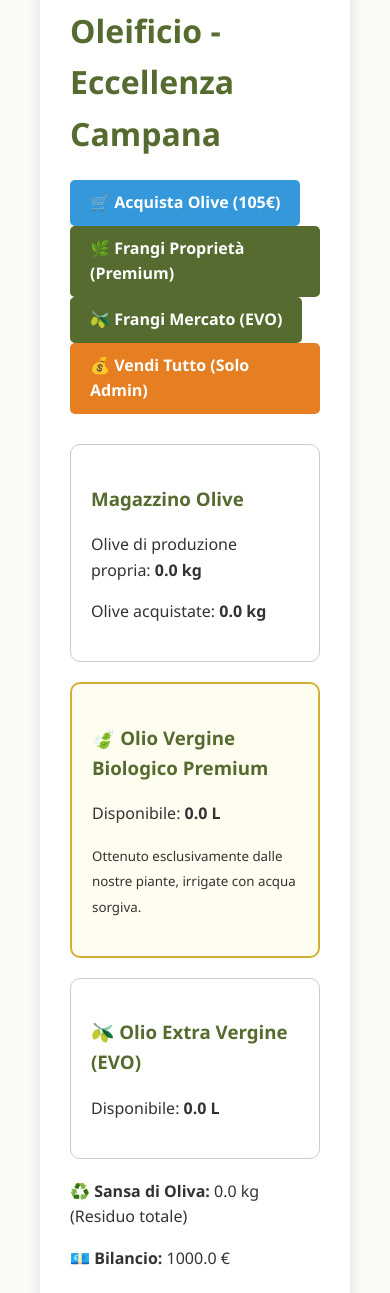
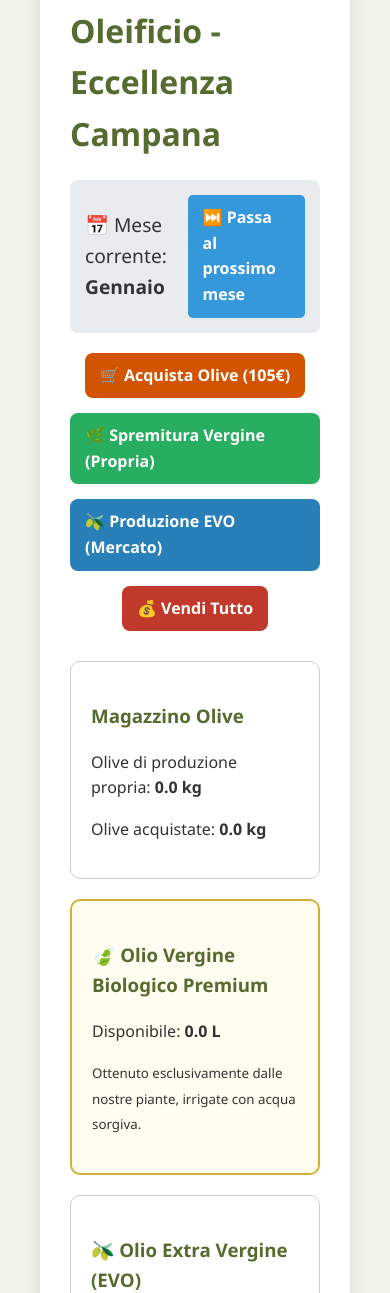
Before and after one commit to Natalia-Stradaeva/Oil-production-management, a Flask app: page /status in a window 390 px wide. Shown: the part 184-1477 px from the top of the page. Run offline with Flask 3, Linux system fonts and the light colour scheme; a user stored in the database is signed in; data that the repository does not hold is empty.

Commit message:
Feature: implement November harvest with random yield logic; rename oil types to Virgin and EVO; enhance UI with olive-themed styling and responsive buttons

```diff
--- a/app.py
+++ b/app.py
@@ -2,11 +2,11 @@ import random
 from flask import Flask, render_template, redirect, url_for, flash, request
 from datetime import datetime
 from models import db, Stock, Plantation, HarvestHistory, User
-from services.oil_logic import calculate_yield
+from services.oil_logic import calculate_yield, get_random_harvest
 from utils.validators import (
     can_afford, has_resources,
     COST_BUY_OLIVES, COST_PRODUCTION_BATCH,
-    PRICE_VIRGIN, PRICE_EXTRA, PRICE_SANSA
+    PRICE_VIRGIN, PRICE_EVO, PRICE_SANSA
 )
 from flask_login import (LoginManager, UserMixin,
      login_user, login_required,
@@ -101,9 +101,9 @@ def buy():
     return redirect(url_for('status'))
 
 
-@app.route('/produce_premium')
+@app.route('/produce_virgin')
 @login_required # Solo utenti loggati possono produrre
-def produce_premium():
+def produce_virgin():
     s = Stock.query.first()
     batch_size = 100
     if has_resources(s.olives_own, batch_size) and can_afford(s.money, COST_PRODUCTION_BATCH):
@@ -118,7 +118,7 @@ def produce_premium():
         # la storia del raccolto
         new_event = HarvestHistory(
             date=datetime.now().strftime('%d.%m.%Y'),
-            olive_type="Premium (Own)",
+            olive_type="Vergine (Propria)",
             quantity=batch_size,
             oil_produced=oil
         )
@@ -162,7 +162,7 @@ def produce_evo():
 def sell():
     s = Stock.query.first()
     # calcogliamo con constanti da utils
-    income_oil = (s.oil_extra * PRICE_EXTRA) + (s.oil_virgin * PRICE_VIRGIN)
+    income_oil = (s.oil_extra * PRICE_EVO) + (s.oil_virgin * PRICE_VIRGIN)
     income_sansa = (s.sansa * PRICE_SANSA)
 
     total_income = income_oil + income_sansa
@@ -174,6 +174,28 @@ def sell():
         db.session.commit()
     return redirect(url_for('status'))
 
+@app.route('/next_month')
+@login_required
+def next_month():
+    p = Plantation.query.first()
+    s = Stock.query.first()
+
+    # 1. Aumentiamo il mese
+    p.current_month += 1
+    if p.current_month > 12:
+        p.current_month = 1 # Torna a gennaio
+
+    # 2. Logica di raccolta (Novembre = 11)
+    if p.current_month == 11:
+        new_olives = get_random_harvest(p.size_hectares)
+        s.olives_own += new_olives
+        flash(f"È novembre! Raccolti {new_olives} kg di olive proprie!", "success")
+
+    # 3. Spese mensili (irrigazione)
+    s.money -= p.irrigation_cost
+
+    db.session.commit()
+    return redirect(url_for('status'))
 
 
 
--- a/models.py
+++ b/models.py
@@ -13,6 +13,7 @@ class User(db.Model, UserMixin):
 class Plantation(db.Model):
     id = db.Column(db.Integer, primary_key=True)
     size_hectares = db.Column(db.Float, default=10.0)    # 10 piantagione propria
+    current_month = db.Column(db.Integer, default=1) # 1-12 per rappresentare i mesi
     irrigation_cost = db.Column(db.Float, default=500.0) # Costo dell'irrigazione per stagione
     workers_salary = db.Column(db.Float, default=2000.0) # Costo del salario dei lavoratori in novembre
     harvest_amount = db.Column(db.Float, default=0.0)    # Quantità di olive raccolte (in novembre)
--- a/templates/base.html
+++ b/templates/base.html
@@ -6,7 +6,7 @@
     <title>{% block title %}Oleificio Natasha{% endblock %}</title>
     <link rel="stylesheet" href="{{ url_for('static', filename='css/style.css') }}">
 </head>
-<body>
+<body style="background-color: #f1f3eb;">
     <header style="display: flex;
                    justify-content: space-between;
                    align-items: center;
--- a/templates/status.html
+++ b/templates/status.html
@@ -6,13 +6,96 @@
 {% block content %}
     <h1>Gestione Oleificio - Eccellenza Campana</h1>
 
-        <div class="actions" style="margin-bottom: 30px;">
-            <a href="/buy" class="btn btn-buy">🛒 Acquista Olive (105€)</a>
-            <a href="/produce_premium" class="btn btn-produce">🌿 Frangi Proprietà (Premium)</a>
-            <a href="/produce_evo" class="btn btn-produce">🫒 Frangi Mercato (EVO)</a>
+    <div class="calendar-card" style="
+        background: #e9ecef;
+        padding: 15px;
+        border-radius: 8px;
+        margin-bottom: 20px;
+        display: flex;
+        justify-content: space-between;
+        align-items: center;
+    ">
+        <div>
+            <span style="font-size: 1.2em;">
+                📅 Mese corrente:
+                <strong>
+                    {% set mesi = ["Gennaio", "Febbraio", "Marzo",
+                    "Aprile", "Maggio", "Giugno", "Luglio", "Agosto",
+                     "Settembre", "Ottobre", "Novembre", "Dicembre"] %}
+                    {{ mesi[land.current_month - 1] }}
+                </strong>
+            </span>
+        </div>
+        <a href="/next_month" class="btn" style="
+            background-color: #3498db;
+            color: white;
+            text-decoration: none;
+            padding: 10px 15px;
+            border-radius: 5px;
+        ">
+            ⏭️ Passa al prossimo mese
+        </a>
+    </div>
+
+    {# Blocco per la visualizzazione delle notifiche (messaggi flash) #}
+    {% with messages = get_flashed_messages(with_categories=true) %}
+        {% if messages %}
+            {% for category, message in messages %}
+                <div style="
+                    padding: 10px;
+                    margin-bottom: 20px;
+                    border-radius: 5px;
+                    background-color: {% if category == 'success' %}#d4edda{% else %}#f8d7da{% endif %};
+                    color: {% if category == 'success' %}#155724{% else %}#721c24{% endif %};
+                ">
+                    {{ message }}
+                </div>
+            {% endfor %}
+        {% endif %}
+    {% endwith %}
+
+    <div class="actions" style=
+                        "margin-bottom: 30px;
+                        display: flex;
+                        justify-content: center;
+                        gap: 15px;
+                         flex-wrap: wrap;">
+        <a href="/buy" class="btn" style=
+                                   "background-color: #d35400;
+                                    color: white;
+                                    padding: 10px 15px;
+                                     border-radius: 8px;
+                                     text-decoration: none;">
+            🛒 Acquista Olive (105€)
+        </a>
+
+        <a href="/produce_virgin" class="btn" style=
+                                            "background-color: #27ae60;
+                                             color: white;
+                                              padding: 10px 15px;
+                                              border-radius: 8px;
+                                              text-decoration: none;">
+            🌿 Spremitura Vergine (Propria)
+        </a>
+
+        <a href="/produce_evo" class="btn" style=
+                                          "background-color: #2980b9;
+                                           color: white;
+                                           padding: 10px 15px;
+                                           border-radius: 8px;
+                                           text-decoration: none;">
+            🫒 Produzione EVO (Mercato)
+        </a>
 
         {% if current_user.role == 'admin' %}
-                <a href="/sell" class="btn btn-sell">💰 Vendi Tutto (Solo Admin)</a>
+            <a href="/sell" class="btn" style=
+                                        "background-color: #c0392b;
+                                         color: white;
+                                         padding: 10px 15px;
+                                         border-radius: 8px;
+                                         text-decoration: none;">
+                💰 Vendi Tutto
+            </a>
         {% endif %}
     </div>
 
--- a/utils/validators.py
+++ b/utils/validators.py
@@ -2,7 +2,7 @@
 COST_BUY_OLIVES = 105.0
 COST_PRODUCTION_BATCH = 16.5
 PRICE_VIRGIN = 25.0
-PRICE_EXTRA = 15.0
+PRICE_EVO = 15.0
 PRICE_SANSA = 0.20
 
 def can_afford(current_money, cost):
```
Also changed, not shown: services/oil_logic.py (+12 -0 lines), 1 other file. Lines whose indentation alone changed are shown as unchanged.
